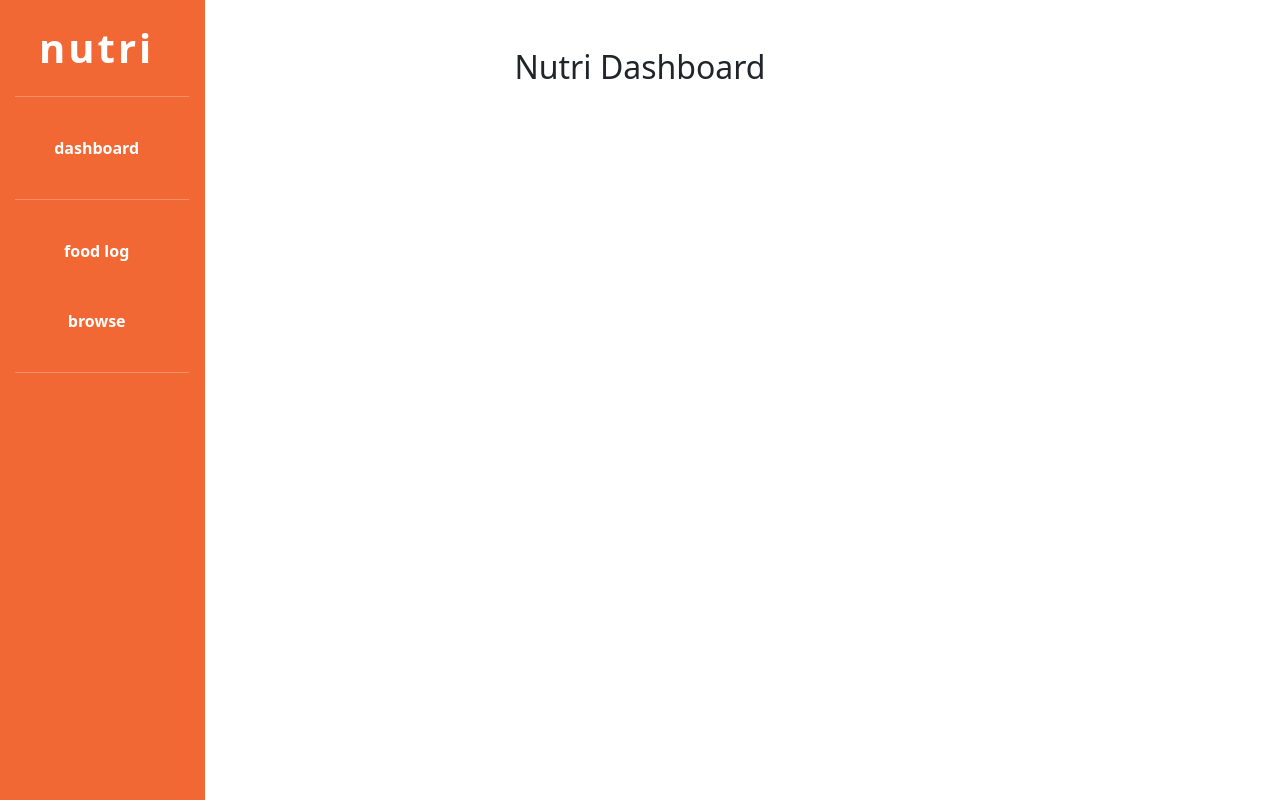
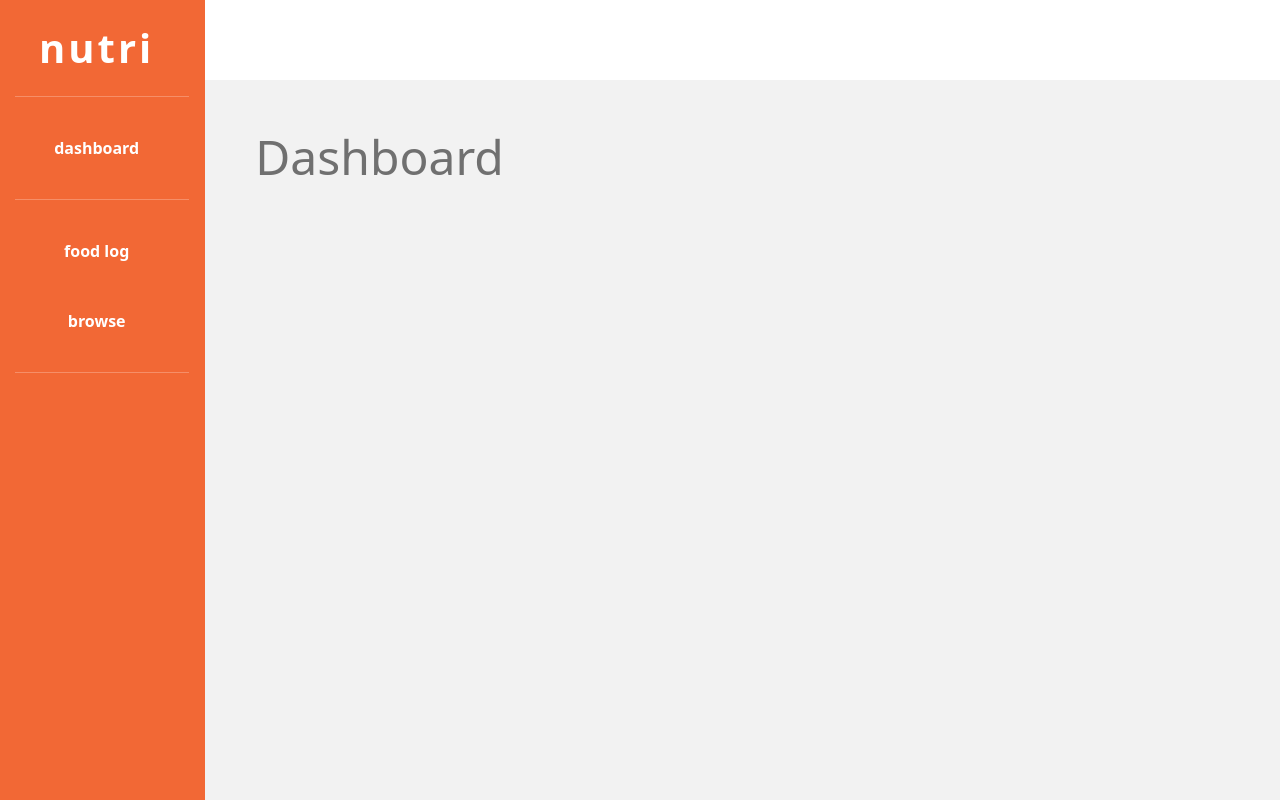
Before and after one commit to michaeltothewilson/nutri, a React (Create React App) app: page / in a window 1280 px wide. Built offline with nearby package versions, Linux system fonts and the light colour scheme.

Commit message:
Create bootstrap grid and style app component

```diff
--- a/src/App.css
+++ b/src/App.css
@@ -6,6 +6,7 @@ html, body, #root, .App {
   height: 100%;
 }
 
+/* Sidebar Navigation */
 li > a {
   text-decoration: none;
   color: white;
@@ -35,3 +36,26 @@ li > a:hover {
   width: 90%;
   margin-left: 15px;;
 }
+
+/* Dashboard */
+#dashboard {
+  padding: 0;
+}
+
+.search-bar {
+  height: 10%;
+}
+
+.dashboard-body {
+  margin-top: 0;
+  height: 90%;
+  background-color: #f2f2f2;
+}
+
+.page-title {
+  color: #707070;
+  font-size: 3em;
+  font-weight: 400;
+  text-align: left;
+  margin-left: 50px;
+}
--- a/src/App.js
+++ b/src/App.js
@@ -30,7 +30,10 @@ function App() {
               <hr/>
             </ul>
           </nav>
-
+          <div className="col-10" id="dashboard">
+            <div className="search-bar">
+            </div>
+            <div className="dashboard-body">
             {/* A <Switch> looks through its children <Route>s and
                 renders the first one that matches the current URL. */}
               <Switch>
@@ -46,6 +49,8 @@ function App() {
               </Switch>
             </div>
           </div>
+        </div>
+      </div>
     </Router>
   );
 }
--- a/src/Browse.js
+++ b/src/Browse.js
@@ -1,9 +1,7 @@
 export default function Browse() {
-    return (
-        <>
-        <div className="col-8 mt-5">
-          <h2>Browse Food</h2>
-        </div>
-        </>
-    );
+  return (
+    <>
+      <h2 className="page-title pt-5">Browse Food</h2>
+    </>
+  );
 }
--- a/src/FoodLog.js
+++ b/src/FoodLog.js
@@ -1,9 +1,7 @@
 export default function FoodLog() {
   return (
     <>
-    <div className="col-8 mt-5">
-      <h2>Food Log</h2>
-    </div>
+      <h2 className="page-title pt-5">Food Log</h2>
     </>
   );
 }
--- a/src/Home.js
+++ b/src/Home.js
@@ -1,9 +1,7 @@
 export default function Home() {
-    return (
-      <>
-      <div className="col-8 mt-5">
-        <h2>Nutri Dashboard</h2>
-      </div>
-      </>
-    );
-  }
+  return (
+    <>
+      <h2 className="page-title pt-5">Dashboard</h2>
+    </>
+  );
+}
```
Lines whose indentation alone changed are shown as unchanged.
